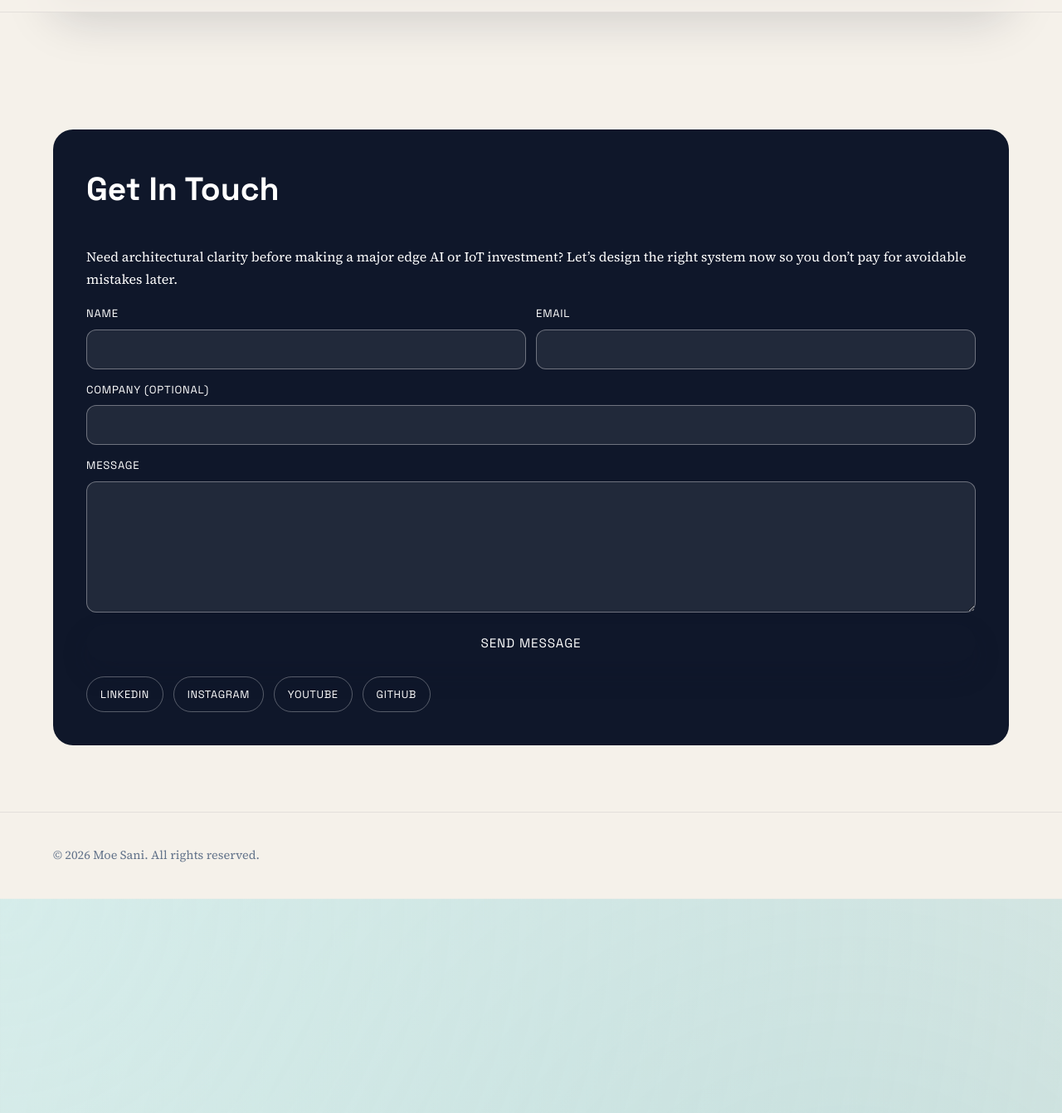
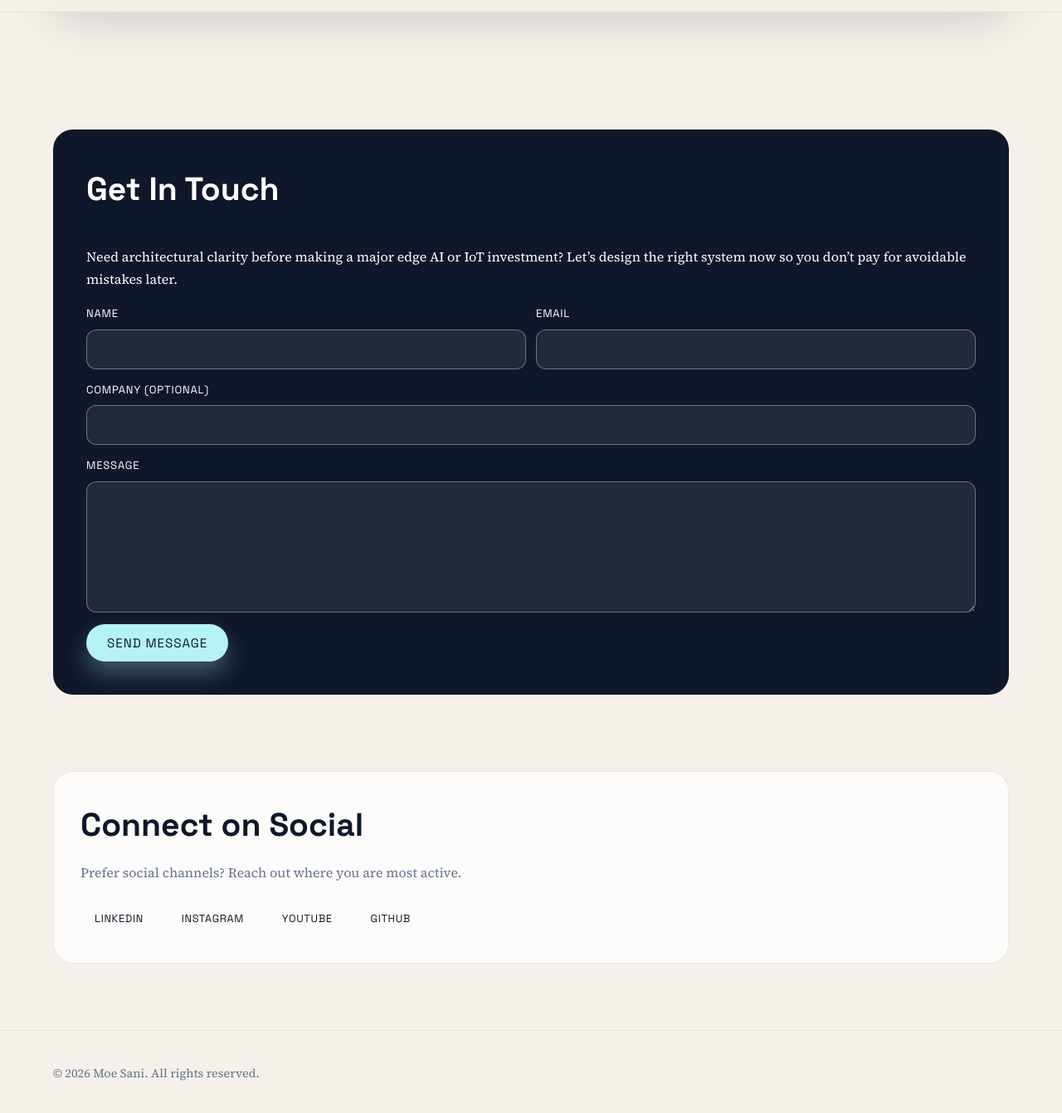
Before and after one commit to moe-sani/moe-sani.github.io, a Jekyll site: the page built from index.html, in a window 1280 px wide and 1400 px high, scrolled down 4222 px, cut to the strip 54-1395 px from the top of the window. Shown: the whole strip at 83% size. Built offline with Jekyll 4.4.1, drawn with Linux system fonts in a browser that asks for light colours; before the commit the page ends 5359 px from its top, so only the background shows below that.

Commit message:
minor changes to feedback form

```diff
--- a/assets/css/styles.css
+++ b/assets/css/styles.css
@@ -472,9 +472,51 @@ a {
   border-color: var(--glow);
 }
 
+.contact-submit {
+  justify-self: start;
+  background: var(--glow);
+  color: var(--ink);
+  border-color: transparent;
+  box-shadow: 0 14px 28px rgba(181, 242, 246, 0.3);
+}
+
+.contact-submit:hover {
+  box-shadow: 0 18px 34px rgba(181, 242, 246, 0.42);
+}
+
 .contact-honeypot {
   position: absolute;
   left: -9999px;
+}
+
+.social-section {
+  padding-top: 12px;
+}
+
+.social-panel {
+  background: rgba(255, 255, 255, 0.78);
+  border: 1px solid var(--line);
+  border-radius: var(--radius-lg);
+  padding: 32px;
+}
+
+.social-panel .section-title {
+  margin-bottom: 12px;
+}
+
+.social-panel .section-lede {
+  margin-bottom: 20px;
+  max-width: none;
+}
+
+.social-list-dark {
+  gap: 14px;
+}
+
+.social-chip-dark {
+  border-color: var(--ink);
+  color: var(--ink);
+  background: transparent;
 }
 
 .social-list {
--- a/index.html
+++ b/index.html
@@ -160,12 +160,22 @@ description: Architecting scalable edge AI and IoT systems for industrial leader
           <textarea id="contact-message" name="message" rows="6" required></textarea>
         </label>
         <input type="hidden" name="_subject" value="New website inquiry from moesani.com">
+        <input type="hidden" name="_next" value="/thank-you/">
         <input type="text" name="_gotcha" tabindex="-1" autocomplete="off" class="contact-honeypot" aria-hidden="true">
-        <button class="button button-primary" type="submit">Send Message</button>
+        <button class="button button-primary contact-submit" type="submit">Send Message</button>
       </form>
-      <div class="social-list">
+    </div>
+  </div>
+</section>
+
+<section class="section social-section">
+  <div class="container">
+    <div class="social-panel reveal">
+      <h2 class="section-title">Connect on Social</h2>
+      <p class="section-lede">Prefer social channels? Reach out where you are most active.</p>
+      <div class="social-list social-list-dark">
         {% for item in site.data.social %}
-        <a class="social-chip" href="{{ item.url }}" target="_blank" rel="noopener">{{ item.name }}</a>
+        <a class="social-chip social-chip-dark" href="{{ item.url }}" target="_blank" rel="noopener">{{ item.name }}</a>
         {% endfor %}
       </div>
     </div>
```
Also changed, not shown: thank-you.html (added, +16 -0 lines).
